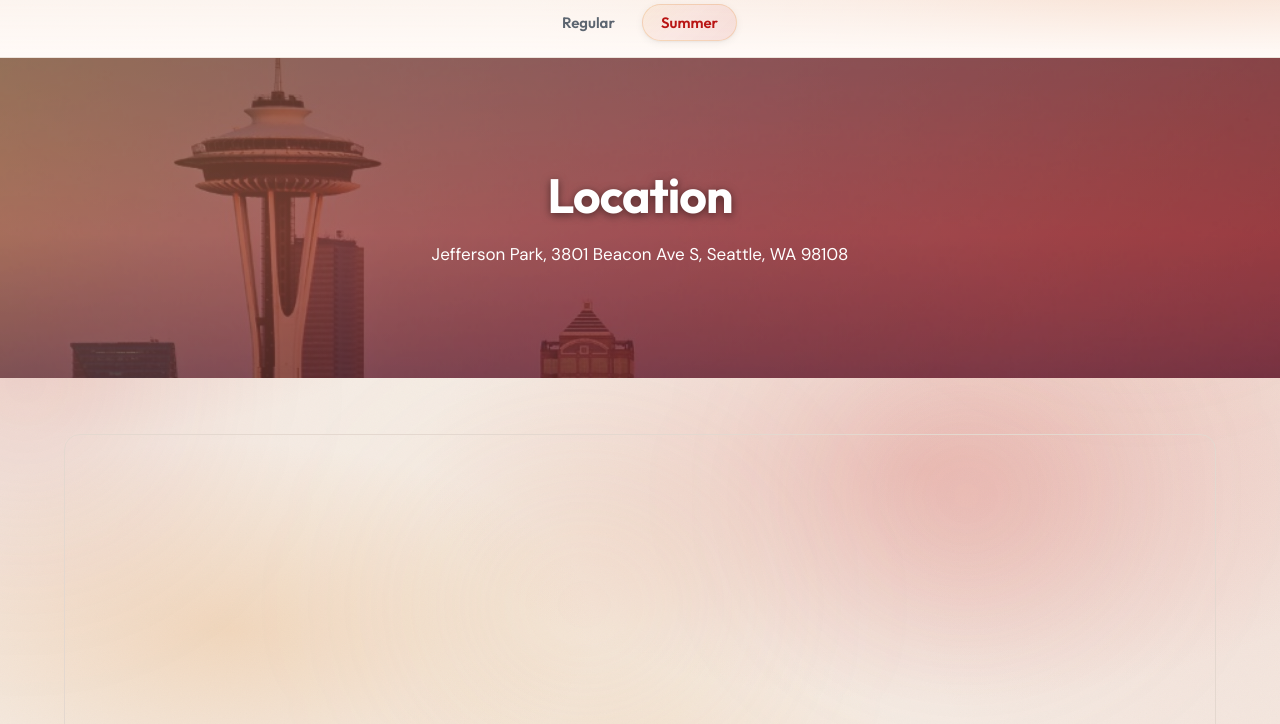
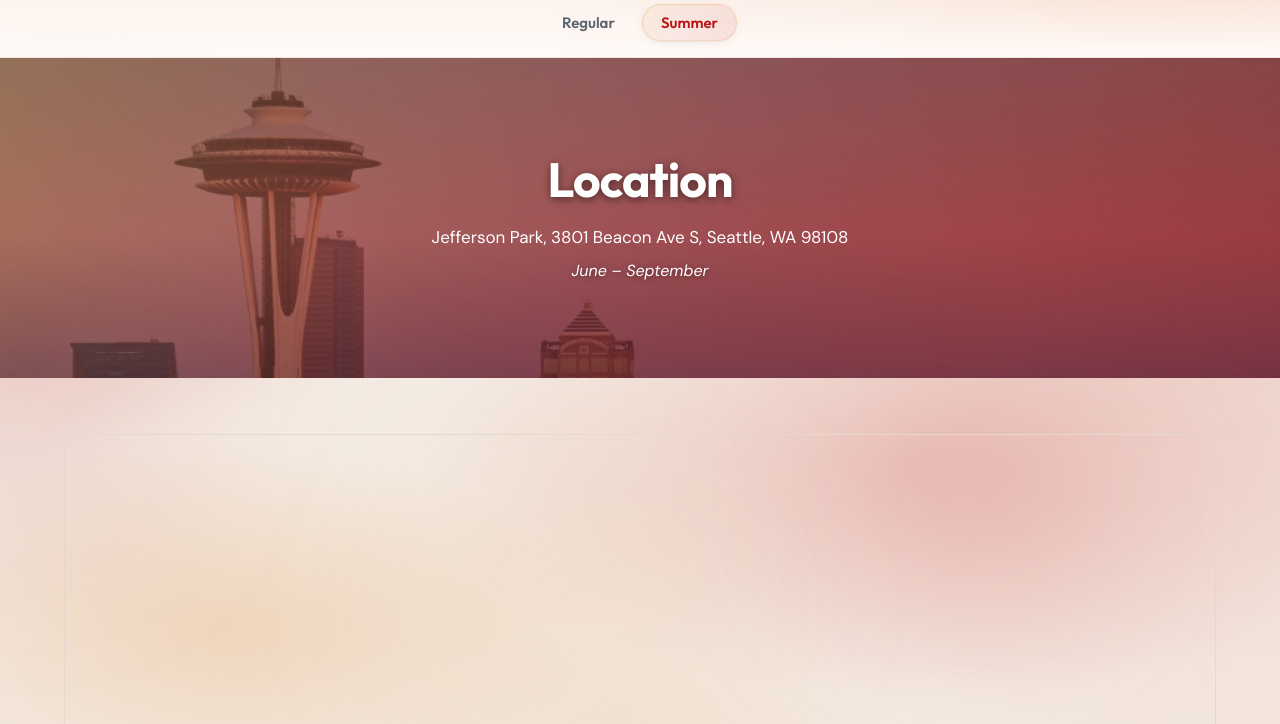
Before and after one commit to PrinceDChang/NWwushuwebsite, an Astro site: page /location in a window 1280 px wide. Both pictures are taken after a click on the tab "Summer". Shown: the part 76-800 px from the top of the page. Built offline with nearby package versions, Linux system fonts and the light colour scheme; Astro itself is replaced by a stand-in of ours.

Commit message:
Show June–September under the summer location address.
Co-authored-by: Cursor <cursoragent@cursor.com>

```diff
--- a/src/components/PageHero.astro
+++ b/src/components/PageHero.astro
@@ -86,6 +86,7 @@ const heroStyle =
       {title}
     </h1>
     {subtitle && <p class="page-hero__subtitle" id={subtitleId}>{subtitle}</p>}
+    <slot />
   </div>
 </section>
 
--- a/src/data/site.ts
+++ b/src/data/site.ts
@@ -40,6 +40,7 @@ export const site = {
       imageAlt:
         'Northwest Wushu training studio at the Seattle Armory with open floor space and mirrors',
       spaceTitle: 'Our Training Space',
+      season: '',
       tips: [
         {
           title: 'Parking',
@@ -71,6 +72,7 @@ export const site = {
       imageSrc: '/images/location-jefferson-park.png',
       imageAlt: 'Jefferson Park in Seattle, with playground, spray park, and open lawns on Beacon Hill',
       spaceTitle: 'Summer Training Space',
+      season: 'June – September',
       tips: [
         {
           title: 'Parking',
--- a/src/pages/location.astro
+++ b/src/pages/location.astro
@@ -22,6 +22,7 @@ const locations = [site.locations.regular, site.locations.summer];
             tabindex={index === 0 ? 0 : -1}
             data-location={location.id}
             data-address={location.full}
+            data-season={location.season}
           >
             {location.label}
           </button>
@@ -40,7 +41,11 @@ const locations = [site.locations.regular, site.locations.summer];
     imagePosition="center 25%"
     imageParallax
     heroScale={1.25}
-  />
+  >
+    <p class="location-hero-season" id="location-hero-season" hidden>
+      <em>June – September</em>
+    </p>
+  </PageHero>
 
   {
     locations.map((location, index) => (
@@ -104,6 +109,7 @@ const locations = [site.locations.regular, site.locations.summer];
     const tabs = Array.from(document.querySelectorAll('[data-location]'));
     const panels = Array.from(document.querySelectorAll('.location-panel'));
     const address = document.getElementById('location-hero-address');
+    const season = document.getElementById('location-hero-season');
     if (!tabs.length || !panels.length) return;
 
     const setLocation = (id, { updateHash = true } = {}) => {
@@ -112,6 +118,9 @@ const locations = [site.locations.regular, site.locations.summer];
         tab.setAttribute('aria-selected', selected ? 'true' : 'false');
         tab.tabIndex = selected ? 0 : -1;
         if (selected && address) address.textContent = tab.dataset.address || '';
+        if (selected && season) {
+          season.hidden = !(tab.dataset.season || '').trim();
+        }
       });
 
       panels.forEach((panel) => {
@@ -159,6 +168,23 @@ const locations = [site.locations.regular, site.locations.summer];
 </script>
 
 <style>
+  .location-hero-season {
+    text-align: center;
+    margin: 0.4rem 0 0;
+    font-size: 1rem;
+    color: #fff;
+    text-shadow: 0 1px 6px rgba(0, 0, 0, 0.45);
+  }
+
+  .location-hero-season em {
+    font-style: italic;
+    font-weight: 500;
+  }
+
+  .location-hero-season[hidden] {
+    display: none;
+  }
+
   .location-tabs {
     background: linear-gradient(180deg, var(--color-surface-alt) 0%, var(--color-surface) 100%);
     padding: 1rem 0;
```
